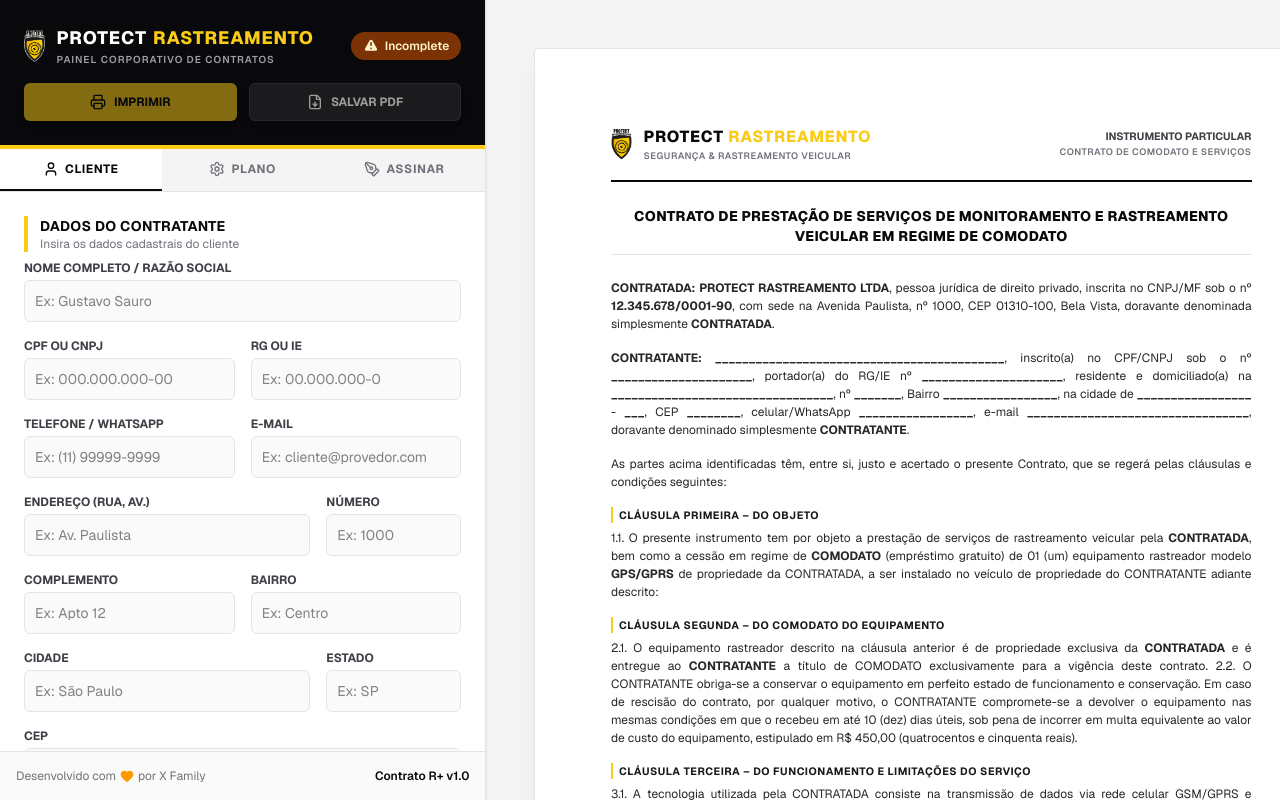
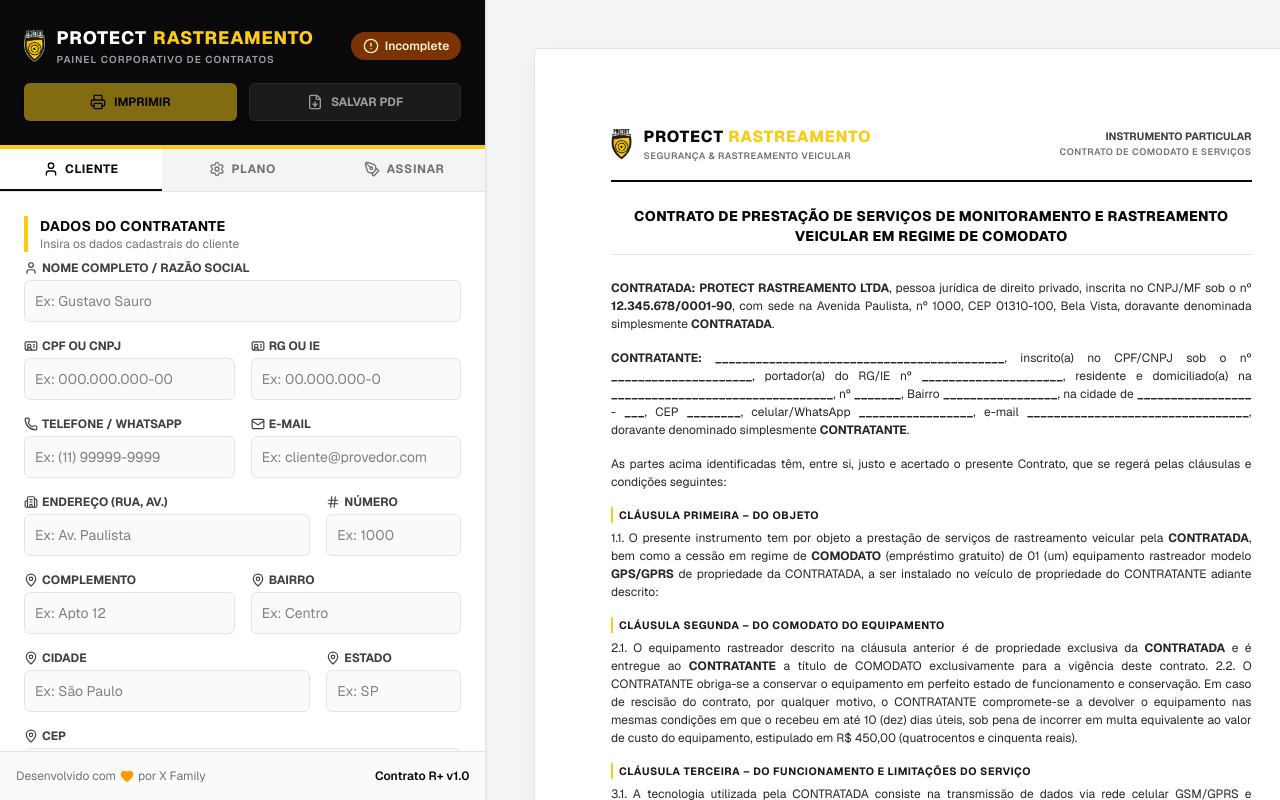
Before and after one commit to guhrizzo/contrato_rastreamento, a Next.js app: page / in a window 1280 px wide. Shown: the top 800 px of the page. Built offline with nearby package versions, Linux system fonts and the light colour scheme.

Commit message:
Add lucide-react icons to form labels and UI elements

```diff
--- a/app/page.tsx
+++ b/app/page.tsx
@@ -2,7 +2,7 @@
 
 import React, { useState, useEffect } from "react";
 import SignatureCanvas from "./components/SignatureCanvas";
-import { User, Car, Settings, PenTool, Heart, Printer, FileDown } from "lucide-react";
+import { User, Car, Settings, PenTool, Heart, Printer, FileDown, CheckCircle, AlertCircle, MapPin, Phone, Mail, Building2, IdCard, Zap, DollarSign, Calendar, Hash } from "lucide-react";
 
 interface ContractData {
   // Contratante
@@ -195,16 +195,12 @@
              <div className="flex items-center gap-2">
                {isFormComplete() ? (
                  <div className="flex items-center gap-1.5 px-3 py-1.5 bg-green-900 text-green-100 rounded-full text-xs font-semibold">
-                   <svg className="w-4 h-4" fill="currentColor" viewBox="0 0 20 20">
-                     <path fillRule="evenodd" d="M10 18a8 8 0 100-16 8 8 0 000 16zm3.707-9.293a1 1 0 00-1.414-1.414L9 10.586 7.707 9.293a1 1 0 00-1.414 1.414l2 2a1 1 0 001.414 0l4-4z" clipRule="evenodd" />
-                   </svg>
+                   <CheckCircle className="w-4 h-4" />
                    Pronto para Assinar
                  </div>
                ) : (
                  <div className="flex items-center gap-1.5 px-3 py-1.5 bg-amber-900 text-amber-100 rounded-full text-xs font-semibold">
-                   <svg className="w-4 h-4" fill="currentColor" viewBox="0 0 20 20">
-                     <path fillRule="evenodd" d="M8.257 3.099c.765-1.36 2.722-1.36 3.486 0l5.58 9.92c.75 1.334-.213 2.98-1.742 2.98H4.42c-1.53 0-2.493-1.646-1.743-2.98l5.58-9.92zM11 13a1 1 0 11-2 0 1 1 0 012 0zm-1-8a1 1 0 00-1 1v3a1 1 0 002 0V6a1 1 0 00-1-1z" clipRule="evenodd" />
-                   </svg>
+                   <AlertCircle className="w-4 h-4" />
                    Incomplete
                  </div>
                )}
@@ -295,7 +291,10 @@
 
                <div className="grid grid-cols-1 gap-4">
                  <div className="flex flex-col">
-                  <label className="text-xs font-bold text-zinc-700 uppercase mb-1">Nome Completo / Razão Social</label>
+                   <label className="text-xs font-bold text-zinc-700 uppercase mb-1 flex items-center gap-1">
+                     <User className="w-3.5 h-3.5" />
+                     Nome Completo / Razão Social
+                   </label>
                    <input
                      type="text"
                      name="clientName"
@@ -308,7 +307,10 @@
 
                  <div className="grid grid-cols-2 gap-4">
                    <div className="flex flex-col">
-                    <label className="text-xs font-bold text-zinc-700 uppercase mb-1">CPF ou CNPJ</label>
+                     <label className="text-xs font-bold text-zinc-700 uppercase mb-1 flex items-center gap-1">
+                       <IdCard className="w-3.5 h-3.5" />
+                       CPF ou CNPJ
+                     </label>
                      <input
                        type="text"
                        name="clientDoc"
@@ -319,7 +321,10 @@
                      />
                    </div>
                    <div className="flex flex-col">
-                    <label className="text-xs font-bold text-zinc-700 uppercase mb-1">RG ou IE</label>
+                     <label className="text-xs font-bold text-zinc-700 uppercase mb-1 flex items-center gap-1">
+                       <IdCard className="w-3.5 h-3.5" />
+                       RG ou IE
+                     </label>
                      <input
                        type="text"
                        name="clientRg"
@@ -333,7 +338,10 @@
 
                  <div className="grid grid-cols-2 gap-4">
                    <div className="flex flex-col">
-                    <label className="text-xs font-bold text-zinc-700 uppercase mb-1">Telefone / WhatsApp</label>
+                     <label className="text-xs font-bold text-zinc-700 uppercase mb-1 flex items-center gap-1">
+                       <Phone className="w-3.5 h-3.5" />
+                       Telefone / WhatsApp
+                     </label>
                      <input
                        type="text"
                        name="clientPhone"
@@ -344,7 +352,10 @@
                      />
                    </div>
                    <div className="flex flex-col">
-                    <label className="text-xs font-bold text-zinc-700 uppercase mb-1">E-mail</label>
+                     <label className="text-xs font-bold text-zinc-700 uppercase mb-1 flex items-center gap-1">
+                       <Mail className="w-3.5 h-3.5" />
+                       E-mail
+                     </label>
                      <input
                        type="email"
                        name="clientEmail"
@@ -358,7 +369,10 @@
 
                  <div className="grid grid-cols-3 gap-4">
                    <div className="col-span-2 flex flex-col">
-                    <label className="text-xs font-bold text-zinc-700 uppercase mb-1">Endereço (Rua, Av.)</label>
+                     <label className="text-xs font-bold text-zinc-700 uppercase mb-1 flex items-center gap-1">
+                       <Building2 className="w-3.5 h-3.5" />
+                       Endereço (Rua, Av.)
+                     </label>
                      <input
                        type="text"
                        name="clientAddress"
@@ -369,7 +383,10 @@
                      />
                    </div>
                    <div className="flex flex-col">
-                    <label className="text-xs font-bold text-zinc-700 uppercase mb-1">Número</label>
+                     <label className="text-xs font-bold text-zinc-700 uppercase mb-1 flex items-center gap-1">
+                       <Hash className="w-3.5 h-3.5" />
+                       Número
+                     </label>
                      <input
                        type="text"
                        name="clientNumber"
@@ -383,7 +400,10 @@
 
                  <div className="grid grid-cols-2 gap-4">
                    <div className="flex flex-col">
-                    <label className="text-xs font-bold text-zinc-700 uppercase mb-1">Complemento</label>
+                     <label className="text-xs font-bold text-zinc-700 uppercase mb-1 flex items-center gap-1">
+                       <MapPin className="w-3.5 h-3.5" />
+                       Complemento
+                     </label>
                      <input
                        type="text"
                        name="clientComp"
@@ -394,7 +414,10 @@
                      />
                    </div>
                    <div className="flex flex-col">
-                    <label className="text-xs font-bold text-zinc-700 uppercase mb-1">Bairro</label>
+                     <label className="text-xs font-bold text-zinc-700 uppercase mb-1 flex items-center gap-1">
+                       <MapPin className="w-3.5 h-3.5" />
+                       Bairro
+                     </label>
                      <input
                        type="text"
                        name="clientBairro"
@@ -408,7 +431,10 @@
 
                  <div className="grid grid-cols-3 gap-4">
                    <div className="col-span-2 flex flex-col">
-                    <label className="text-xs font-bold text-zinc-700 uppercase mb-1">Cidade</label>
+                     <label className="text-xs font-bold text-zinc-700 uppercase mb-1 flex items-center gap-1">
+                       <MapPin className="w-3.5 h-3.5" />
+                       Cidade
+                     </label>
                      <input
                        type="text"
                        name="clientCity"
@@ -419,7 +445,10 @@
                      />
                    </div>
                    <div className="flex flex-col">
-                    <label className="text-xs font-bold text-zinc-700 uppercase mb-1">Estado</label>
+                     <label className="text-xs font-bold text-zinc-700 uppercase mb-1 flex items-center gap-1">
+                       <MapPin className="w-3.5 h-3.5" />
+                       Estado
+                     </label>
                      <input
                        type="text"
                        name="clientState"
@@ -432,7 +461,10 @@
                  </div>
 
                  <div className="flex flex-col">
-                  <label className="text-xs font-bold text-zinc-700 uppercase mb-1">CEP</label>
+                   <label className="text-xs font-bold text-zinc-700 uppercase mb-1 flex items-center gap-1">
+                     <MapPin className="w-3.5 h-3.5" />
+                     CEP
+                   </label>
                    <input
                      type="text"
                      name="clientCep"
@@ -458,7 +490,10 @@
 
                <div className="grid grid-cols-1 gap-4">
                  <div className="flex flex-col">
-                  <label className="text-xs font-bold text-zinc-700 uppercase mb-1">Modelo do Rastreador</label>
+                   <label className="text-xs font-bold text-zinc-700 uppercase mb-1 flex items-center gap-1">
+                     <Zap className="w-3.5 h-3.5" />
+                     Modelo do Rastreador
+                   </label>
                    <input
                      type="text"
                      name="trackerModel"
@@ -471,7 +506,10 @@
 
                  <div className="grid grid-cols-2 gap-4">
                    <div className="flex flex-col">
-                    <label className="text-xs font-bold text-zinc-700 uppercase mb-1">Taxa de Adesão/Instalação (R$)</label>
+                     <label className="text-xs font-bold text-zinc-700 uppercase mb-1 flex items-center gap-1">
+                       <DollarSign className="w-3.5 h-3.5" />
+                       Taxa de Adesão/Instalação (R$)
+                     </label>
                      <input
                        type="text"
                        name="installationFee"
@@ -482,7 +520,10 @@
                      />
                    </div>
                    <div className="flex flex-col">
-                    <label className="text-xs font-bold text-zinc-700 uppercase mb-1">Mensalidade (R$)</label>
+                     <label className="text-xs font-bold text-zinc-700 uppercase mb-1 flex items-center gap-1">
+                       <DollarSign className="w-3.5 h-3.5" />
+                       Mensalidade (R$)
+                     </label>
                      <input
                        type="text"
                        name="monthlyFee"
@@ -496,7 +537,10 @@
 
                  <div className="grid grid-cols-2 gap-4">
                    <div className="flex flex-col">
-                    <label className="text-xs font-bold text-zinc-700 uppercase mb-1">Dia de Vencimento</label>
+                     <label className="text-xs font-bold text-zinc-700 uppercase mb-1 flex items-center gap-1">
+                       <Calendar className="w-3.5 h-3.5" />
+                       Dia de Vencimento
+                     </label>
                      <select
                        name="dueDate"
                        value={data.dueDate}
@@ -511,7 +555,10 @@
                      </select>
                    </div>
                    <div className="flex flex-col">
-                    <label className="text-xs font-bold text-zinc-700 uppercase mb-1">Data do Contrato</label>
+                     <label className="text-xs font-bold text-zinc-700 uppercase mb-1 flex items-center gap-1">
+                       <Calendar className="w-3.5 h-3.5" />
+                       Data do Contrato
+                     </label>
                      <input
                        type="date"
                        name="contractDate"
@@ -530,20 +577,24 @@
            {activeTab === "signature" && (
              <div className="space-y-4 animate-fadeIn">
                <div className="border-l-4 border-brand-yellow pl-3 mb-2">
-                 <h3 className="text-sm font-bold uppercase text-brand-black tracking-wide">
+                 <h3 className="text-sm font-bold uppercase text-brand-black tracking-wide flex items-center gap-2">
+                   <PenTool className="w-4 h-4" />
                    Assinatura Digital
                  </h3>
                  <p className="text-xs text-zinc-500">Desenhe a assinatura do cliente abaixo para incluí-la no contrato</p>
                </div>
 
                {!isFormComplete() && (
-                 <div className="bg-amber-50 border border-amber-200 rounded-lg p-3.5">
+                 <div className="bg-amber-50 border border-amber-200 rounded-lg p-3.5 flex gap-2">
+                   <AlertCircle className="w-5 h-5 text-amber-600 shrink-0 mt-0.5" />
+                   <div>
                      <p className="text-xs font-semibold text-amber-900">
-                     ⚠️ Complete todos os campos antes de assinar
+                       Complete todos os campos antes de assinar
                      </p>
                      <p className="text-xs text-amber-800 mt-1">
                        Preencha os dados do cliente e do plano nas abas anteriores para habilitar a assinatura.
                      </p>
+                   </div>
                  </div>
                )}
 
@@ -556,7 +607,10 @@
 
                {signatureImage && (
                  <div className="bg-zinc-50 border border-dashed border-zinc-200 p-4 rounded-xl text-center">
-                   <span className="text-xs font-semibold text-zinc-500 uppercase tracking-widest block mb-2">Assinatura Capturada com Sucesso!</span>
+                   <div className="flex items-center justify-center gap-2 mb-2">
+                     <CheckCircle className="w-4 h-4 text-green-600" />
+                     <span className="text-xs font-semibold text-zinc-500 uppercase tracking-widest">Assinatura Capturada com Sucesso!</span>
+                   </div>
                    <div className="inline-block bg-white p-2 rounded border border-zinc-100">
                      <img
                        src={signatureImage}
```
Lines whose indentation alone changed are shown as unchanged.
